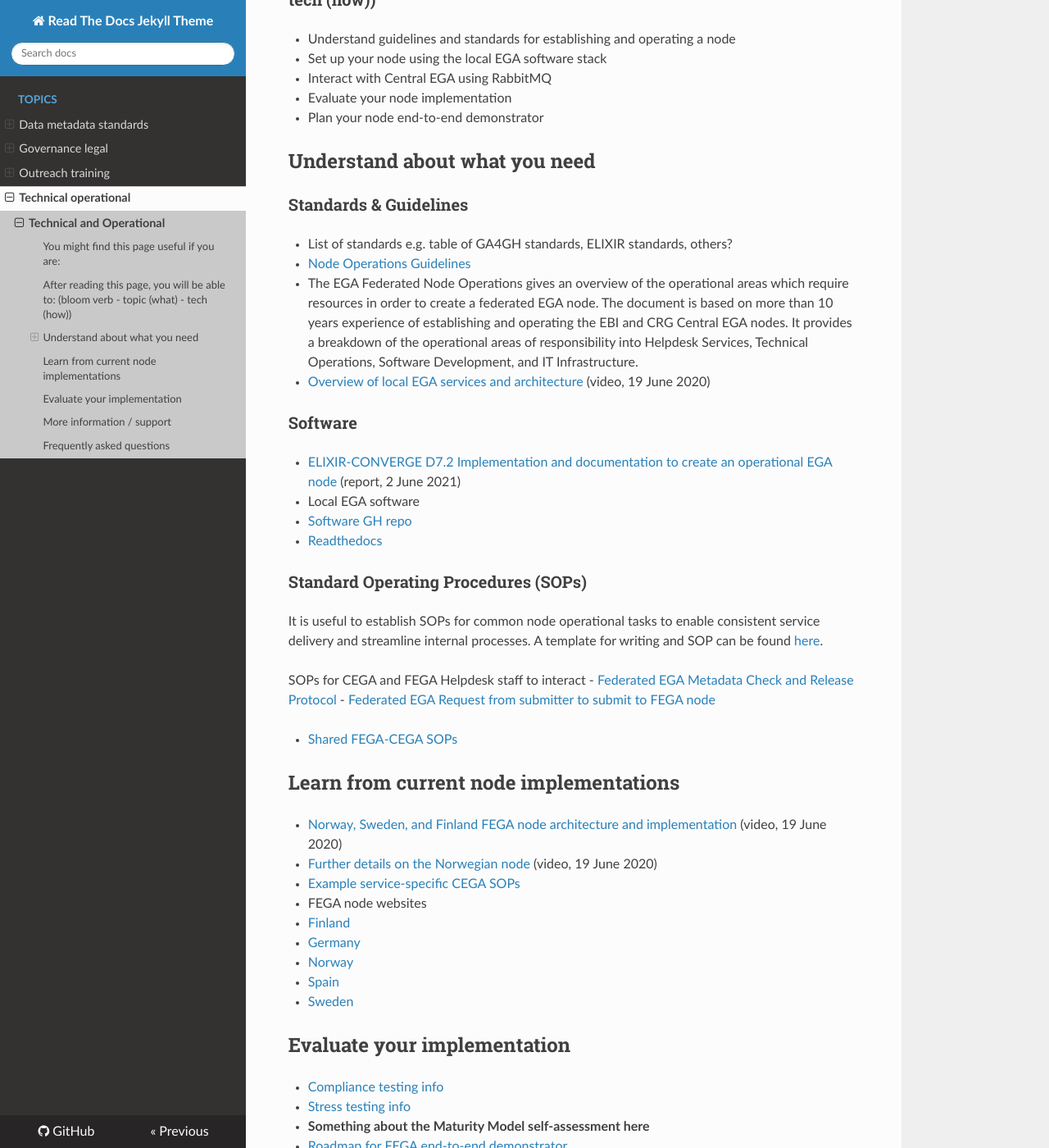
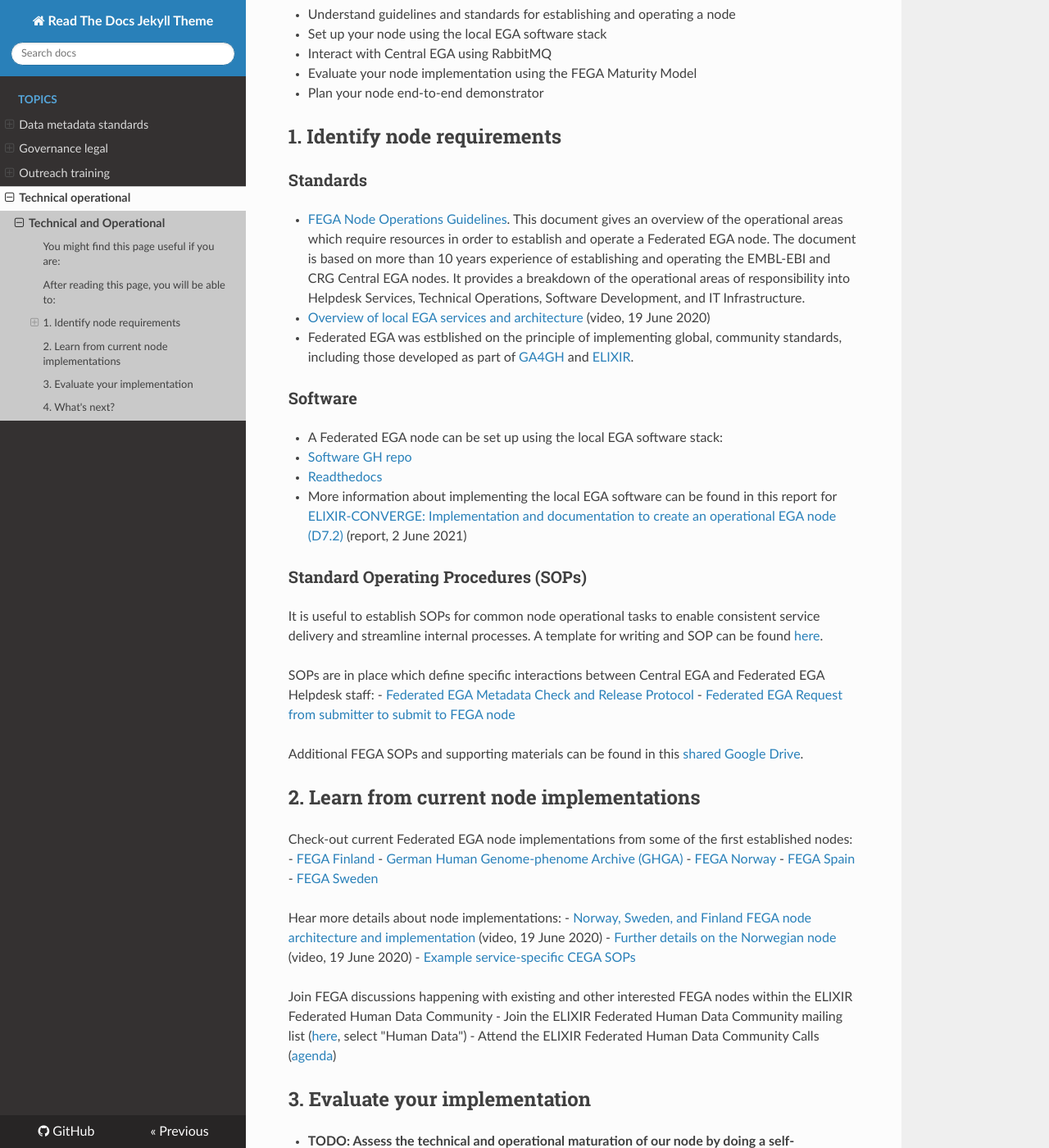
Before and after one commit to viklund/FEGA-onboarding, an MkDocs documentation site: the page built from docs/topics/technical-operational/README.md, in a window 1280 px wide and 1400 px high, scrolled down 490 px. Shown: the whole window at 82% size. Built offline with MkDocs 1.6.1, drawn with Linux system fonts in a browser that asks for light colours; nearby versions of some CDN libraries; some of the changed text lies outside the part shown.

Commit message:
Refined content. Added narration.

```diff
--- a/docs/topics/technical-operational/README.md
+++ b/docs/topics/technical-operational/README.md
@@ -1,74 +1,72 @@
 # Technical and Operational
 
-Welcome! If you are involved in technical or operational aspects of establishing a Federated EGA node, you are in the right place. The information here covers topics related - but not limited - to: technical infrastructure, testing, software/hardware, SOPs, Helpdesk, and team capacity building.
+Welcome! If you are involved in technical or operational aspects of establishing a Federated EGA node, you are in the right place. The information here covers topics related - but not limited - to technical infrastructure, testing, software/hardware, SOPs, Helpdesk, and team capacity building.
 
-### You might find this page useful if you are:
+#### You might find this page useful if you are:
 - a technical team leader
 - responsible for procuring resources
 - a software developer or engineer
 - a bioinformatician
 - a support officer
 
-### After reading this page, you will be able to: (bloom verb - topic (what) - tech (how))
+#### After reading this page, you will be able to:
 - Understand guidelines and standards for establishing and operating a node
 - Set up your node using the local EGA software stack
 - Interact with Central EGA using RabbitMQ
-- Evaluate your node implementation
+- Evaluate your node implementation using the FEGA Maturity Model
 - Plan your node end-to-end demonstrator
 
-## Understand about what you need
+## 1. Identify node requirements
 
-### Standards & Guidelines
+### Standards
 
-- List of standards e.g. table of GA4GH standards, ELIXIR standards, others?
-- [Node Operations Guidelines](https://ega-archive.org/files/EGA-Node-Operations-v2.pdf)
-  - The EGA Federated Node Operations gives an overview of the operational areas which require resources in order to create a federated EGA node. The document is based on more than 10 years experience of establishing and operating the EBI and CRG Central EGA nodes. It provides a breakdown of the operational areas of responsibility into Helpdesk Services, Technical Operations, Software Development, and IT Infrastructure.
+- [FEGA Node Operations Guidelines](https://ega-archive.org/files/EGA-Node-Operations-v2.pdf). This document gives an overview of the operational areas which require resources in order to establish and operate a Federated EGA node. The document is based on more than 10 years experience of establishing and operating the EMBL-EBI and CRG Central EGA nodes. It provides a breakdown of the operational areas of responsibility into Helpdesk Services, Technical Operations, Software Development, and IT Infrastructure.
 - [Overview of local EGA services and architecture](https://www.youtube.com/watch?v=k9R8W3V3ugU) (video, 19 June 2020)
+- Federated EGA was estblished on the principle of implementing global, community standards, including those developed as part of [GA4GH](https://www.ga4gh.org/) and [ELIXIR](https://elixir-europe.org/).
 
 ### Software
 
-- [ELIXIR-CONVERGE D7.2 Implementation and documentation to create an operational EGA node](https://zenodo.org/record/4893191) (report, 2 June 2021)
-- Local EGA software
+- A Federated EGA node can be set up using the local EGA software stack:
   - [Software GH repo](https://github.com/EGA-archive/LocalEGA)
   - [Readthedocs](https://localega.readthedocs.io/)
-
+- More information about implementing the local EGA software can be found in this report for [ELIXIR-CONVERGE: Implementation and documentation to create an operational EGA node (D7.2)](https://zenodo.org/record/4893191) (report, 2 June 2021)
 
 ### Standard Operating Procedures (SOPs)
 
 It is useful to establish SOPs for common node operational tasks to enable consistent service delivery and streamline internal processes. A template for writing and SOP can be found [here](https://docs.google.com/document/d/1BWPL9I9PlWiea6k-vcDDwaMu3rM5FSdV_0n8u7hAQpg/edit?usp=sharing).
 
-SOPs for CEGA and FEGA Helpdesk staff to interact
+SOPs are in place which define specific interactions between Central EGA and Federated EGA Helpdesk staff:
 - [Federated EGA Metadata Check and Release Protocol](https://docs.google.com/document/d/1v7l_ODdh-yxyhWl8Y8R3IZC2hEy5x8KgjBQmFyEyGgw/edit?usp=sharing)
 - [Federated EGA Request from submitter to submit to FEGA node](https://docs.google.com/document/d/1c5YfLqGjCmRlG0NF9lsuU6IWUrCq4u8Ug3Ye5xMrxtI/edit?usp=sharing)
 
-- [Shared FEGA-CEGA SOPs](https://drive.google.com/drive/folders/14yFvXOxRyGl-ENogIB5TdogIUdL-gmfk?usp=sharing)
+Additional FEGA SOPs and supporting materials can be found in this [shared Google Drive](https://drive.google.com/drive/folders/14yFvXOxRyGl-ENogIB5TdogIUdL-gmfk?usp=sharing).
 
-## Learn from current node implementations
+## 2. Learn from current node implementations
 
+Check-out current Federated EGA node implementations from some of the first established nodes:
+- [FEGA Finland](https://research.csc.fi/-/fega)
+- [German Human Genome-phenome Archive (GHGA)](https://www.ghga.de/)
+- [FEGA Norway](https://ega.elixir.no/)
+- [FEGA Spain](https://fega-test.bsc.es/docs/)
+- [FEGA Sweden](https://nbis.se/infrastructure/sensitive-data-archive.html)
+
+Hear more details about node implementations:
 - [Norway, Sweden, and Finland FEGA node architecture and implementation](https://www.youtube.com/watch?v=eEoKmMKGCc4) (video, 19 June 2020)
 - [Further details on the Norwegian node](https://www.youtube.com/watch?v=DSd_UJyqoGU) (video, 19 June 2020)
 - [Example service-specific CEGA SOPs](TBD)
 
-- FEGA node websites
-  - [Finland](https://research.csc.fi/-/fega)
-  - [Germany](https://www.ghga.de/)
-  - [Norway](https://ega.elixir.no/)
-  - [Spain](https://fega-test.bsc.es/docs/)
-  - [Sweden](https://nbis.se/infrastructure/sensitive-data-archive.html)
 
-## Evaluate your implementation
+Join FEGA discussions happening with existing and other interested FEGA nodes within the ELIXIR Federated Human Data Community
+- Join the ELIXIR Federated Human Data Community mailing list ([here](https://elixir-europe.org/intranet/join-groups), select "Human Data")
+- Attend the ELIXIR Federated Human Data Community Calls ([agenda](https://docs.google.com/document/d/10OwVvHbJ7i1gI1Iw4zmVsOs8kDrG077Y52juehiFcmU/edit))
 
+## 3. Evaluate your implementation
+
+- **TODO: Assess the technical and operational maturation of our node by doing a self-assessment against the Federated EGA Maturity Model.**
 - [Compliance testing info](TBD)
 - [Stress testing info](TBD)
-- **Something about the Maturity Model self-assessment here**
 - [Roadmap for FEGA end-to-end demonstrator](https://docs.google.com/document/d/1m7WDC112e73Kw79baZcsRsQOkAAGKtp_AiqJRhrgtUk/edit?usp=sharing)
 
-## More information / support
+## 4. What's next?
 
-- ELIXIR Federated Human Data Community
-  - Join the ELIXIR Federated Human Data Community mailing list ([here](https://elixir-europe.org/intranet/join-groups), select "Human Data")
-  - Attend the ELIXIR Federated Human Data Community Calls ([agenda](https://docs.google.com/document/d/10OwVvHbJ7i1gI1Iw4zmVsOs8kDrG077Y52juehiFcmU/edit))
-
-## Frequently asked questions
-
-- TBD
+**TODO: Define next step of journey**
```
